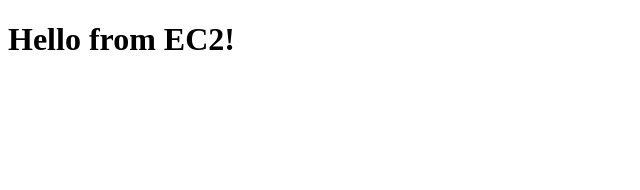
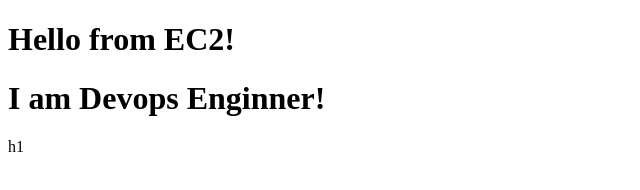
Before and after one commit to mdzafaruddin-linux/ec2-webhook-demo, a plain HTML site: page index.html in a window 1280 px wide. Shown: the whole page, without its empty margins (0-640 px from the left). Drawn offline with Linux system fonts and the light colour scheme.

Commit message:
Update index.html

```diff
--- a/index.html
+++ b/index.html
@@ -5,5 +5,6 @@
 </head>
 <body>
     <h1>Hello from EC2!</h1>
+    <h1>I am Devops Enginner!</h1>h1
 </body>
 </html>
```
